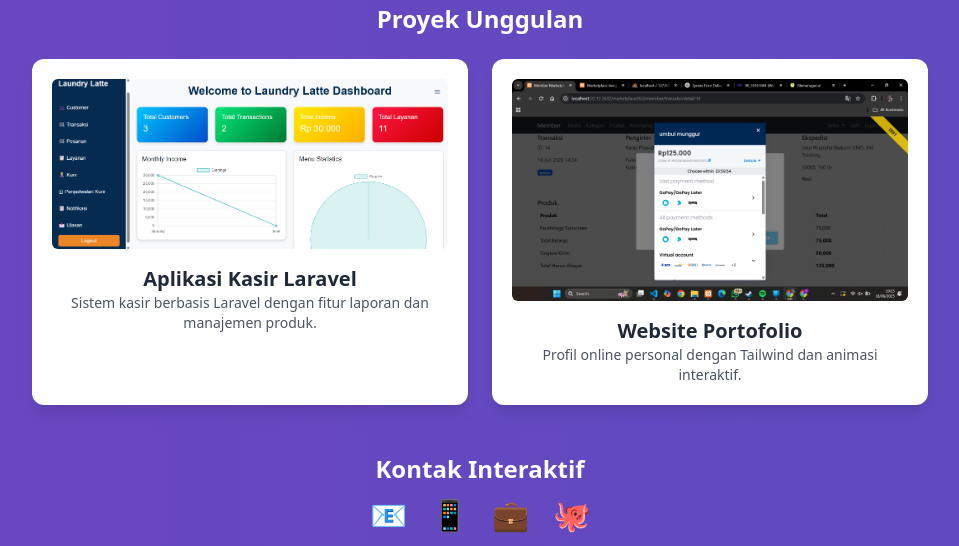
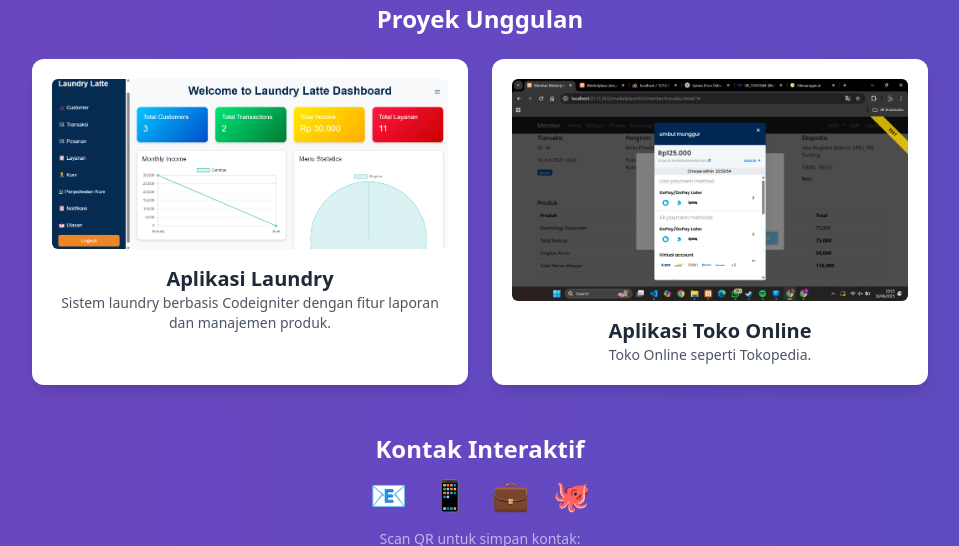
Before and after one commit to grvxyz/Myprofile, a website: page index.html in a window 1280 px wide. Shown: the part 707-1253 px from the top of the page, without its empty margins (160-1119 px from the left). Drawn offline with nearby package versions, Linux system fonts and the light colour scheme.

Commit message:
Update index.html

```diff
--- a/index.html
+++ b/index.html
@@ -96,13 +96,13 @@
       <div class="grid grid-cols-1 md:grid-cols-2 gap-6">
         <div class="bg-white text-gray-800 rounded-xl shadow-lg p-5 hover-grow">
           <img src="assets/laundry.png" class="rounded-md mb-4" alt="Project 1">
-          <h3 class="text-xl font-bold">Aplikasi Kasir Laravel</h3>
-          <p class="text-sm text-gray-600">Sistem kasir berbasis Laravel dengan fitur laporan dan manajemen produk.</p>
+          <h3 class="text-xl font-bold">Aplikasi Laundry</h3>
+          <p class="text-sm text-gray-600">Sistem laundry berbasis Codeigniter dengan fitur laporan dan manajemen produk.</p>
         </div>
         <div class="bg-white text-gray-800 rounded-xl shadow-lg p-5 hover-grow">
           <img src="assets/tokoku.png" class="rounded-md mb-4" alt="Project 2">
-          <h3 class="text-xl font-bold">Website Portofolio</h3>
-          <p class="text-sm text-gray-600">Profil online personal dengan Tailwind dan animasi interaktif.</p>
+          <h3 class="text-xl font-bold">Aplikasi Toko Online</h3>
+          <p class="text-sm text-gray-600">Toko Online seperti Tokopedia.</p>
         </div>
       </div>
     </div>
```
